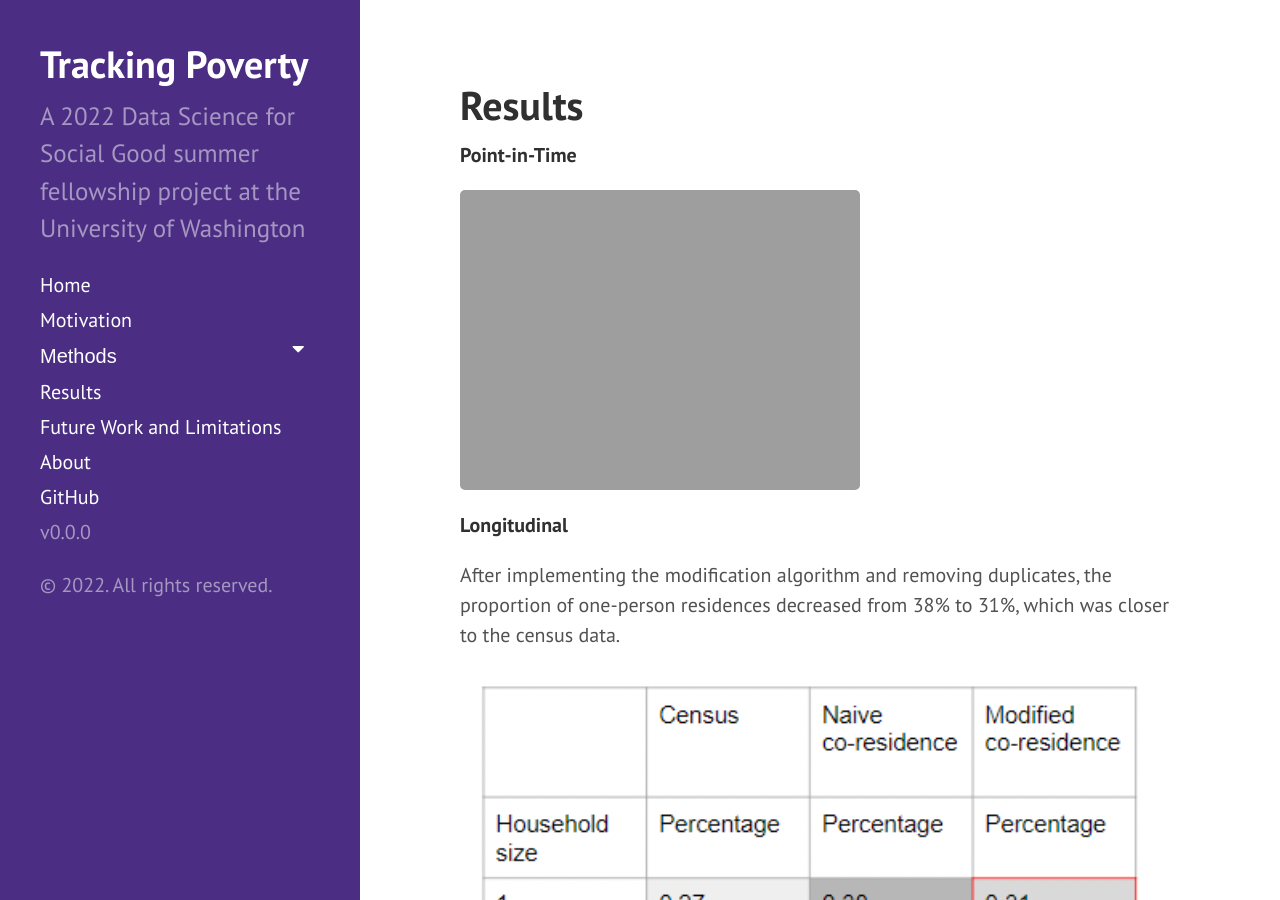
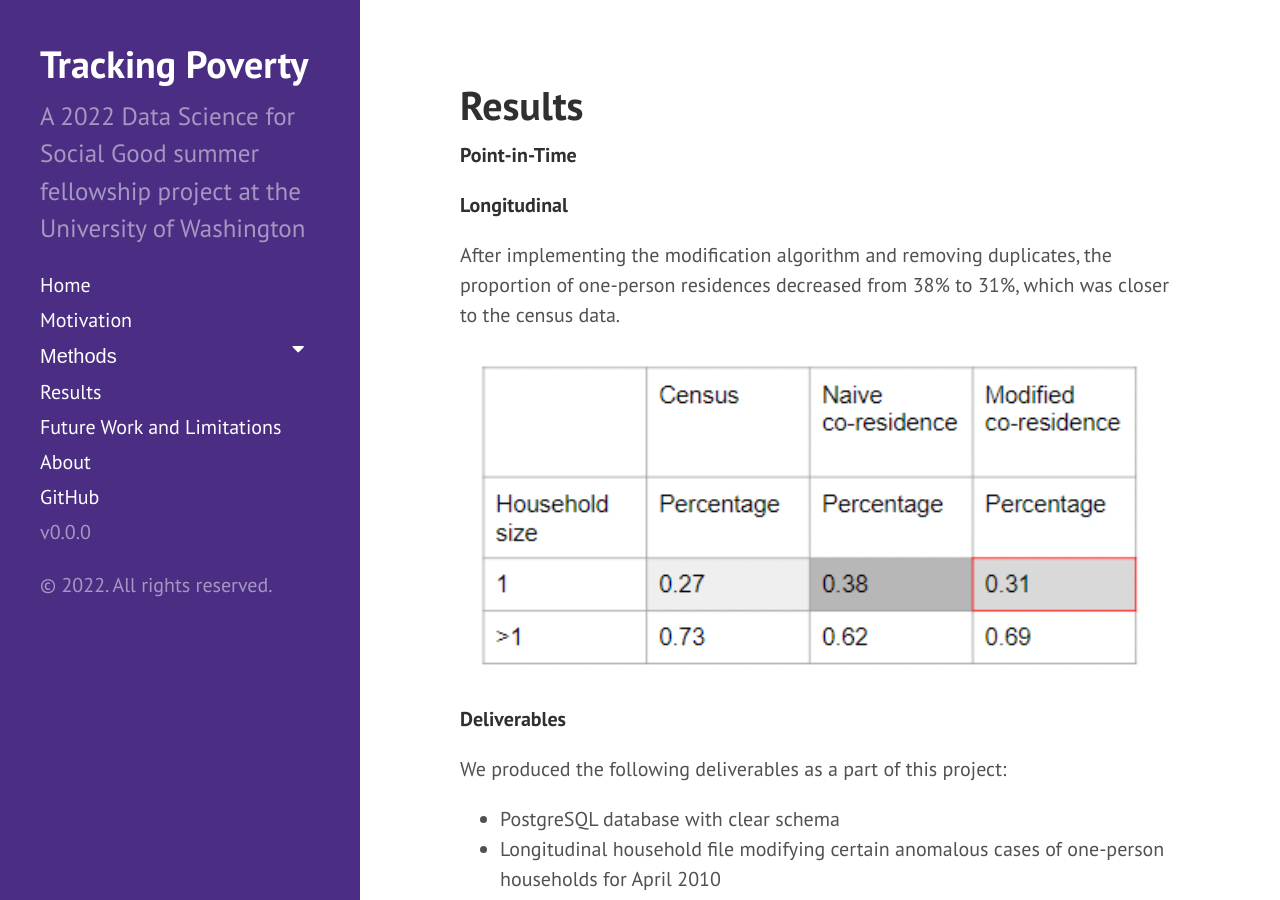
Before and after one commit to uwescience/DSSG2022-Tracking-Poverty, a Jekyll site: the page built from results.md, in a window 1280 px wide and 900 px high. Built offline with Jekyll 4.4.1, drawn with Linux system fonts in a browser that asks for light colours.

Commit message:
Update results.md

```diff
--- a/results.md
+++ b/results.md
@@ -5,7 +5,6 @@ title: Results
 
 **Point-in-Time**
 
-<img src="{{ site.url }}{{ site.baseurl }}/assets/img/seattle_hh_maps.pdf">
 
 **Longitudinal**
 
```
